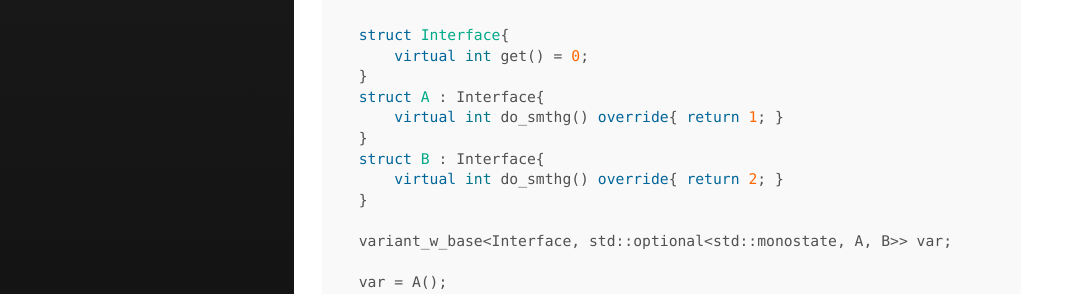
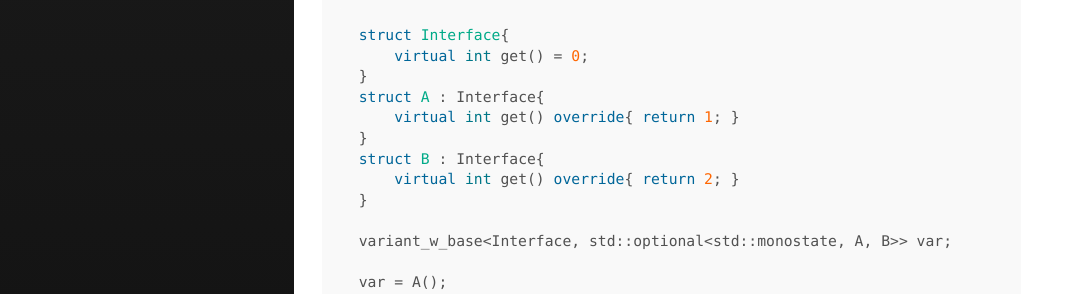
Before and after one commit to tower120/tower120.github.io, a Jekyll site: the page built from _posts/2018-05-18-variant_with_base.md, in a window 1280 px wide. Shown: the part 2206-2500 px from the top of the page, without its empty margins (0-1066 px from the left). Built offline with Jekyll 4.4.1, drawn with Linux system fonts in a browser that asks for light colours.

Commit message:
typo fix

```diff
--- a/_posts/2018-05-18-variant_with_base.md
+++ b/_posts/2018-05-18-variant_with_base.md
@@ -93,10 +93,10 @@ struct Interface{
     virtual int get() = 0;
 }
 struct A : Interface{
-    virtual int do_smthg() override{ return 1; }
+    virtual int get() override{ return 1; }
 }
 struct B : Interface{
-    virtual int do_smthg() override{ return 2; }
+    virtual int get() override{ return 2; }
 }
 
 variant_w_base<Interface, std::optional<std::monostate, A, B>> var;
```
